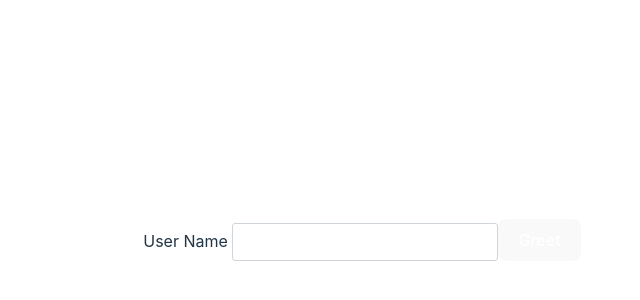
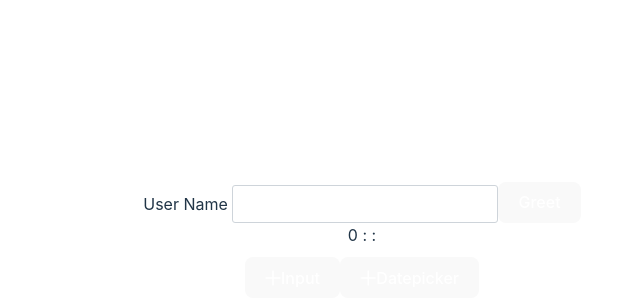
Before and after one commit to PanfalconWyvernjack/openPCDS, a Vue app in the folder open-pcds-vue/: page / in a window 1280 px wide. Shown: the part 160-460 px from the top of the page, without its empty margins (278-918 px from the left). Built offline with nearby package versions, Linux system fonts and the light colour scheme.

Commit message:
start POC for form creation

```diff
--- a/open-pcds-vue/src/App.vue
+++ b/open-pcds-vue/src/App.vue
@@ -5,13 +5,43 @@
     <InputText />
     <Button label="Greet"></Button>
   </div>
+
+  <div v-for="control, index in controls">
+    {{index}} : {{control.label}}:
+    <InputText v-if="control.controlType === 'input'"/>
+    <Calendar v-else-if="control.controlType === 'date'"/>
+  </div>
+  <div id="add-btn">
+    <Button label="Add" @click="addAmt()">
+      <i class="pi pi-plus"></i> Input
+    </Button>
+    <Button label="Add" @click="addDatePicker()">
+      <i class="pi pi-plus"></i> Datepicker
+    </Button>
+  </div>
 </template>
 
 <script setup lang="ts">
-
 //import PrimeVue from 'primevue/config';
 //import Dialog from 'primevue/dialog';
 import InputText from 'primevue/inputtext';
+import { ref } from 'vue';
+
+const controls = ref([{controlType: '', label: ''}]);
+
+const addAmt = () => {
+  controls.value.push({
+    controlType: 'input',
+    label: 'Input Text'
+  });
+}
+
+const addDatePicker = () => {
+  controls.value.push({
+    controlType: 'date',
+    label: 'Pick a Date'
+  });
+}
 
 </script>
 
@@ -30,4 +60,9 @@ import InputText from 'primevue/inputtext';
 .logo.vue:hover {
   filter: drop-shadow(0 0 2em #42b883aa);
 }
+#add-btn {
+  margin-top: 10px;
+  padding-left: 5px;
+  padding-right: 5px;
+}
 </style>
--- a/open-pcds-vue/src/main.ts
+++ b/open-pcds-vue/src/main.ts
@@ -5,6 +5,7 @@ import App from './App.vue'
 import PrimeVue from 'primevue/config';
 import Dialog from 'primevue/dialog';
 import Button from 'primevue/button';
+import Calendar from 'primevue/calendar';
 
 import 'primevue/resources/themes/saga-blue/theme.css' //theme
 import 'primevue/resources/primevue.min.css'; //core css
@@ -15,4 +16,5 @@ app.use(PrimeVue);
 
 app.component('Dialog', Dialog);
 app.component('Button', Button);
+app.component('Calendar', Calendar);
 app.mount('#app')
```
